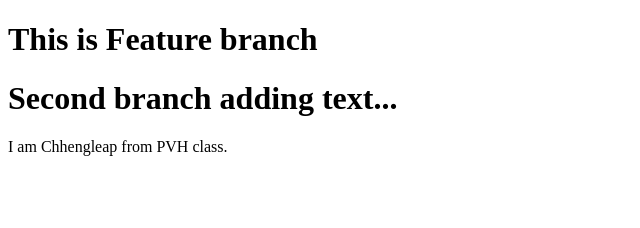
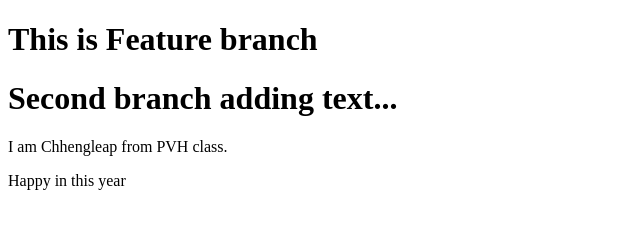
Before and after one commit to Gemini210504/chhengleap-gittesting, a plain HTML site: page index.html in a window 1280 px wide. Shown: the whole page, without its empty margins (0-640 px from the left). Drawn offline with Linux system fonts and the light colour scheme.

Commit message:
adding text 2

```diff
--- a/index.html
+++ b/index.html
@@ -9,5 +9,6 @@
     <h1>This is Feature branch</h1>
     <h1>Second branch adding text...</h1>
     <p>I am Chhengleap from PVH class.</p>
+    <p>Happy in this year</p>
 </body>
 </html>
```
